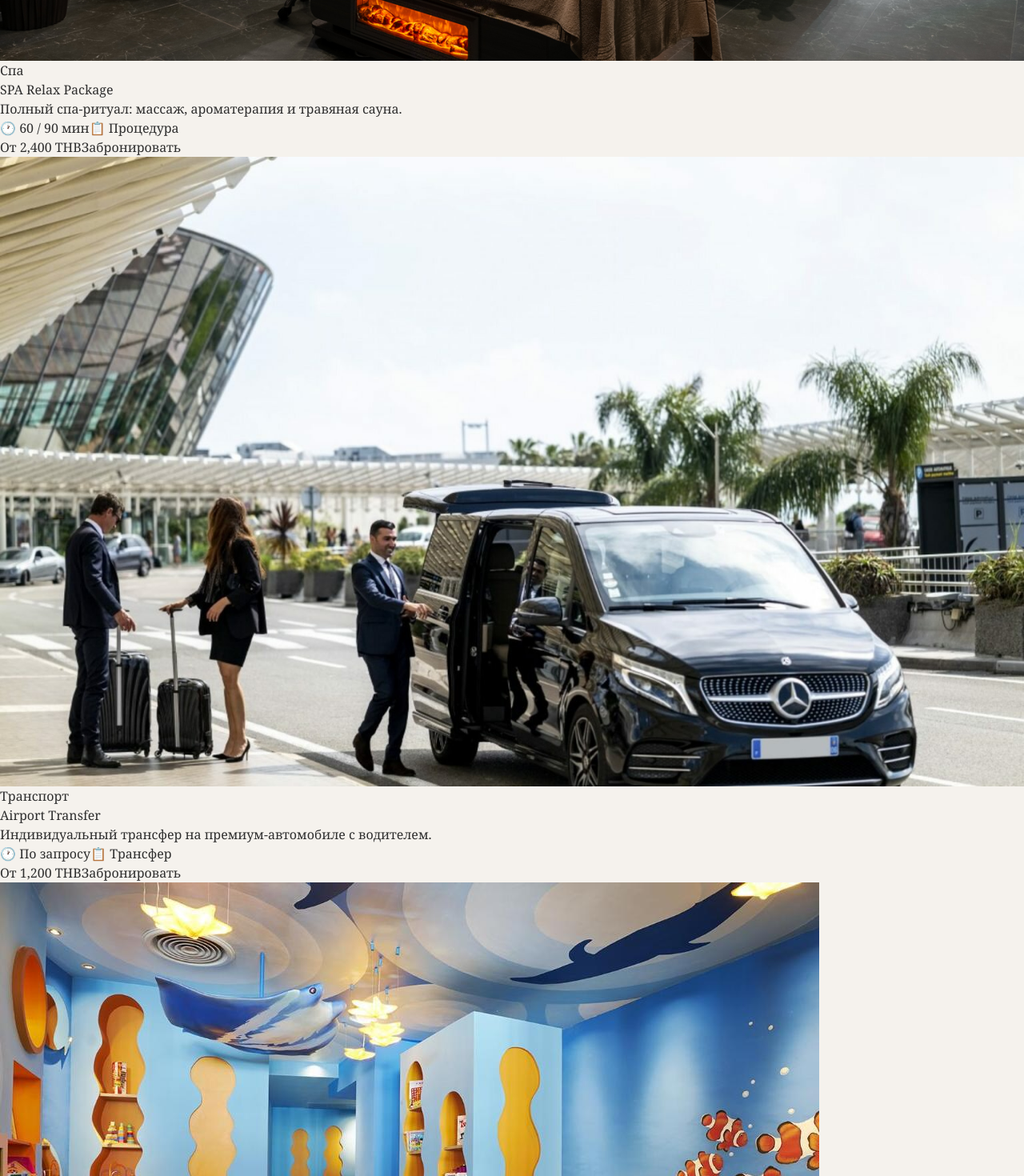
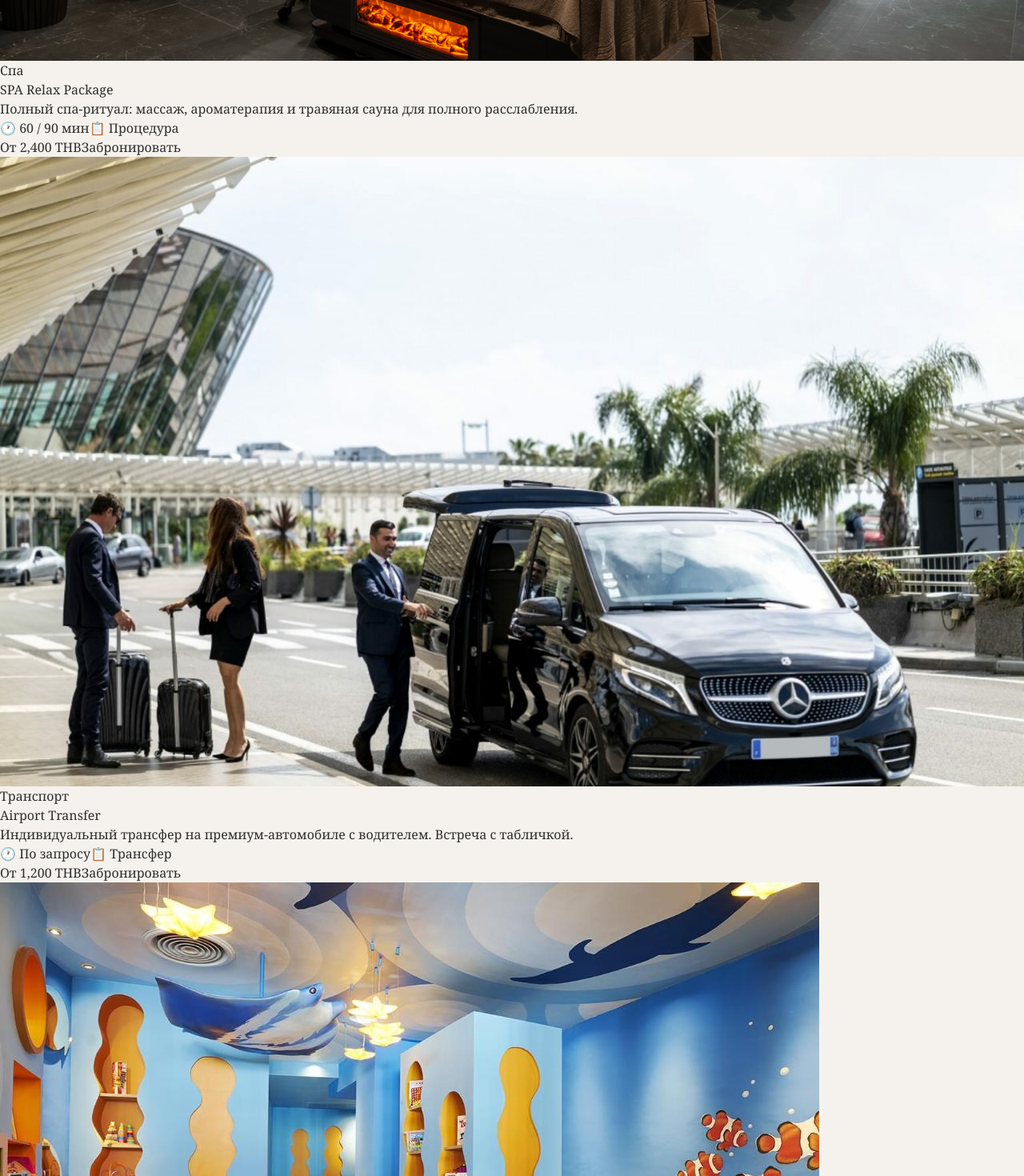
Before and after one commit to Fastik12341/hotelmvp, a React (Vite) app: page / in a window 1280 px wide. Shown: the part 6580-8050 px from the top of the page at 80% size. Built offline with nearby package versions, Linux system fonts and the light colour scheme.

Commit message:
добавил отзывы

```diff
--- a/src/components/RequestForm.jsx
+++ b/src/components/RequestForm.jsx
@@ -3,11 +3,11 @@ import services from '../data/services'
 import { useLanguage } from '../context/LanguageContext'
 
 function RequestForm({ selectedService, onSubmit }) {
-  const { t } = useLanguage()
+  const { t, lang } = useLanguage()
   const [formData, setFormData] = useState({
     guestName: '',
     roomNumber: '',
-    service: selectedService?.title || '',
+    service: selectedService?.title[lang] || '',
     date: '',
     time: '',
     guests: '1',
@@ -51,7 +51,7 @@ function RequestForm({ selectedService, onSubmit }) {
           className="w-full border border-[#E5E0D8] px-4 py-3 text-[#2E2E2E] focus:outline-none focus:border-[#8C7343] transition-colors bg-[#F5F2ED]">
           <option value="" disabled>{t.booking.selectService}</option>
           {services.map(s => (
-            <option key={s.id} value={s.title}>{s.title}</option>
+            <option key={s.id} value={s.title[lang]}>{s.title[lang]}</option>
           ))}
         </select>
       </div>
--- a/src/components/ServiceCard.jsx
+++ b/src/components/ServiceCard.jsx
@@ -1,14 +1,14 @@
 import { useLanguage } from '../context/LanguageContext'
 
 function ServiceCard({ service, onBook }) {
-  const { t } = useLanguage()
+  const { t, lang } = useLanguage()
 
   return (
     <div className="bg-white border border-[#E5E0D8] overflow-hidden flex flex-col hover:shadow-lg transition-shadow duration-300">
       <div className="h-48 overflow-hidden">
         <img
           src={service.image}
-          alt={service.title}
+          alt={service.title[lang]}
           className="w-full h-full object-cover hover:scale-105 transition-transform duration-700"
         />
       </div>
@@ -21,11 +21,11 @@ function ServiceCard({ service, onBook }) {
         </div>
 
         <h3 className="text-lg font-normal text-[#2E2E2E] mb-2">
-          {service.title}
+          {service.title[lang]}
         </h3>
 
         <p className="text-[#8C8C8C] text-sm leading-relaxed mb-4 flex-grow">
-          {service.description}
+          {service.description[lang]}
         </p>
 
         <div className="flex items-center gap-4 text-sm text-[#6B6B6B] mb-4">
--- a/src/components/ServiceDetails.jsx
+++ b/src/components/ServiceDetails.jsx
@@ -1,14 +1,14 @@
 import { useLanguage } from '../context/LanguageContext'
 
 function ServiceDetails({ service, onClose, onBook }) {
-  const { t } = useLanguage()
+  const { t, lang } = useLanguage()
   if (!service) return null
 
   return (
     <div className="fixed inset-0 bg-black/40 backdrop-blur-sm flex items-center justify-center z-50 p-4" onClick={onClose}>
       <div className="bg-white max-w-lg w-full border border-[#E5E0D8] overflow-hidden" onClick={e => e.stopPropagation()}>
         <div className="h-56 overflow-hidden relative">
-          <img src={service.image} alt={service.title} className="w-full h-full object-cover" />
+          <img src={service.image} alt={service.title[lang]} className="w-full h-full object-cover" />
           <button onClick={onClose} className="absolute top-4 right-4 bg-white/90 hover:bg-white text-[#2E2E2E] w-8 h-8 flex items-center justify-center transition-colors">
             ✕
           </button>
@@ -18,8 +18,8 @@ function ServiceDetails({ service, onClose, onBook }) {
           <span className="text-xs text-[#8C7343] tracking-wider uppercase bg-[#F5F2ED] px-3 py-1 inline-block mb-3">
             {t.categories[service.category]}
           </span>
-          <h2 className="text-2xl font-normal text-[#2E2E2E] mb-3">{service.title}</h2>
-          <p className="text-[#8C8C8C] leading-relaxed mb-5">{service.description}</p>
+          <h2 className="text-2xl font-normal text-[#2E2E2E] mb-3">{service.title[lang]}</h2>
+          <p className="text-[#8C8C8C] leading-relaxed mb-5">{service.description[lang]}</p>
 
           <div className="grid grid-cols-2 gap-4 mb-5 pb-5 border-b border-[#E5E0D8]">
             <div>
--- a/src/data/services.js
+++ b/src/data/services.js
@@ -8,9 +8,17 @@ import tourImg from '../assets/images/tour.jpg'
 const services = [
   {
     id: 1,
-    title: "BBQ Dinner by the Sea",
+    title: {
+      ru: "BBQ Dinner by the Sea",
+      en: "BBQ Dinner by the Sea",
+      th: "บาร์บีคิวดินเนอร์ริมทะเล"
+    },
     category: "Dining",
-    description: "Премиум BBQ-ужин у моря со свежими морепродуктами и закатной атмосферой.",
+    description: {
+      ru: "Премиум BBQ-ужин у моря со свежими морепродуктами и закатной атмосферой.",
+      en: "Premium BBQ dinner by the sea with fresh seafood and sunset atmosphere.",
+      th: "พรีเมียมบาร์บีคิวดินเนอร์ริมทะเลพร้อมอาหารทะเลสดและบรรยากาศพระอาทิตย์ตก"
+    },
     price: "1,500 THB",
     time: "18:00 – 22:00",
     format: "Ужин",
@@ -19,9 +27,17 @@ const services = [
   },
   {
     id: 2,
-    title: "SPA Relax Package",
+    title: {
+      ru: "SPA Relax Package",
+      en: "SPA Relax Package",
+      th: "แพ็กเกจสปาผ่อนคลาย"
+    },
     category: "Wellness",
-    description: "Полный спа-ритуал: массаж, ароматерапия и травяная сауна.",
+    description: {
+      ru: "Полный спа-ритуал: массаж, ароматерапия и травяная сауна для полного расслабления.",
+      en: "Complete spa ritual: massage, aromatherapy and herbal sauna for total relaxation.",
+      th: "พิธีกรรมสปาเต็มรูปแบบ: นวด อโรมาเธอราพี และซาวน่าสมุนไพรเพื่อการผ่อนคลายอย่างเต็มที่"
+    },
     price: "2,400 THB",
     time: "60 / 90 мин",
     format: "Процедура",
@@ -30,9 +46,17 @@ const services = [
   },
   {
     id: 3,
-    title: "Airport Transfer",
+    title: {
+      ru: "Airport Transfer",
+      en: "Airport Transfer",
+      th: "บริการรับส่งสนามบิน"
+    },
     category: "Transport",
-    description: "Индивидуальный трансфер на премиум-автомобиле с водителем.",
+    description: {
+      ru: "Индивидуальный трансфер на премиум-автомобиле с водителем. Встреча с табличкой.",
+      en: "Private transfer in a premium car with driver. Meet and greet with name sign.",
+      th: "บริการรับส่งส่วนตัวด้วยรถพรีเมียมพร้อมคนขับ รับรองด้วยป้ายชื่อ"
+    },
     price: "1,200 THB",
     time: "По запросу",
     format: "Трансфер",
@@ -41,9 +65,17 @@ const services = [
   },
   {
     id: 4,
-    title: "Kids Club Activities",
+    title: {
+      ru: "Kids Club Activities",
+      en: "Kids Club Activities",
+      th: "กิจกรรมคิดส์คลับ"
+    },
     category: "Family",
-    description: "Развивающие игры, творческие мастер-классы и прогулки для детей.",
+    description: {
+      ru: "Развивающие игры, творческие мастер-классы и прогулки для детей под присмотром.",
+      en: "Educational games, creative workshops and supervised outdoor activities for children.",
+      th: "เกมการศึกษา เวิร์กช็อปสร้างสรรค์ และกิจกรรมกลางแจ้งที่มีผู้ดูแลสำหรับเด็ก"
+    },
     price: "800 THB",
     time: "09:00 – 17:00",
     format: "День",
@@ -52,9 +84,17 @@ const services = [
   },
   {
     id: 5,
-    title: "Romantic Dinner",
+    title: {
+      ru: "Romantic Dinner",
+      en: "Romantic Dinner",
+      th: "ดินเนอร์สุดโรแมนติก"
+    },
     category: "Dining",
-    description: "Ужин при свечах на пляже с персональным официантом и живой музыкой.",
+    description: {
+      ru: "Ужин при свечах на пляже с персональным официантом и живой музыкой.",
+      en: "Candlelit dinner on the beach with a personal waiter and live music.",
+      th: "ดินเนอร์ใต้แสงเทียนบนชายหาดพร้อมบริกรส่วนตัวและดนตรีสด"
+    },
     price: "3,200 THB",
     time: "19:00 – 23:00",
     format: "Ужин",
@@ -63,9 +103,17 @@ const services = [
   },
   {
     id: 6,
-    title: "Local Tour Experience",
+    title: {
+      ru: "Local Tour Experience",
+      en: "Local Tour Experience",
+      th: "ประสบการณ์ทัวร์ท้องถิ่น"
+    },
     category: "Experience",
-    description: "Индивидуальная экскурсия по Паттайе с местным гидом.",
+    description: {
+      ru: "Индивидуальная экскурсия по Паттайе с местным гидом: храмы, рынки, секретные места.",
+      en: "Private tour of Pattaya with a local guide: temples, markets, secret spots.",
+      th: "ทัวร์ส่วนตัวในพัทยาพร้อมไกด์ท้องถิ่น: วัด ตลาด สถานที่ลับ"
+    },
     price: "1,800 THB",
     time: "4 / 6 / 8 часов",
     format: "Экскурсия",
```
